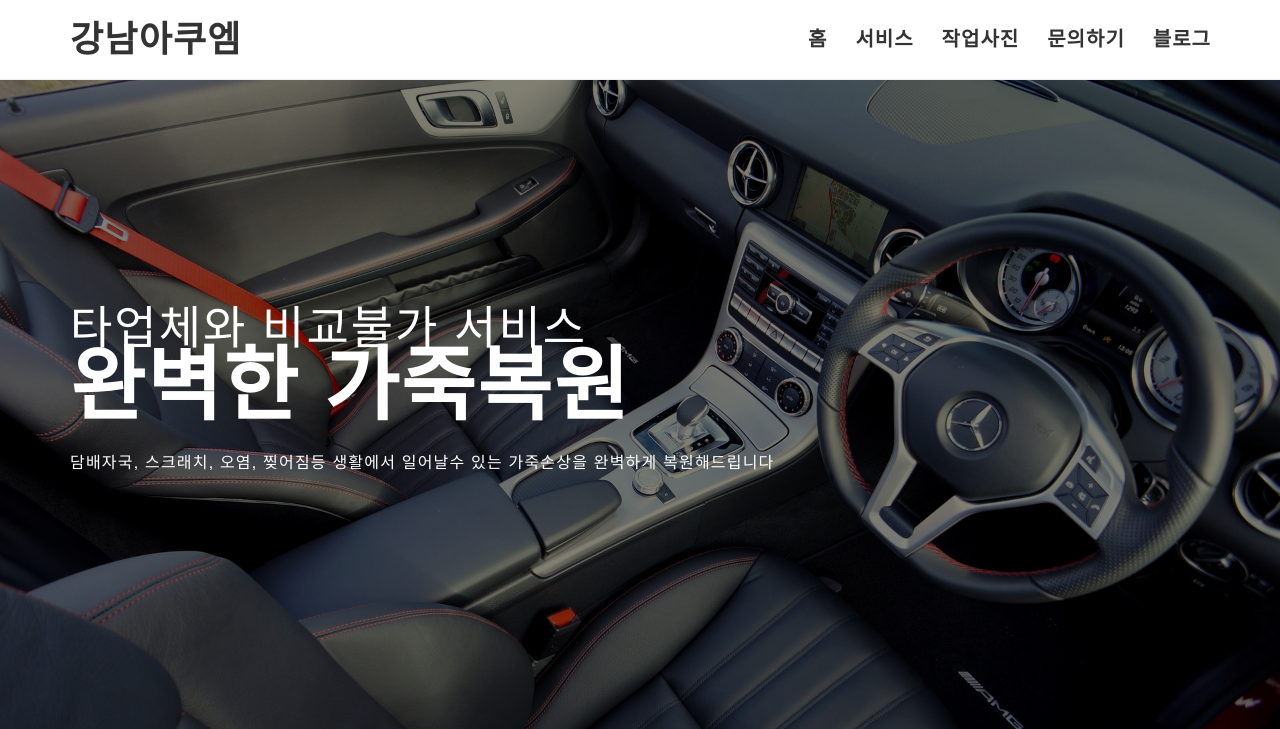
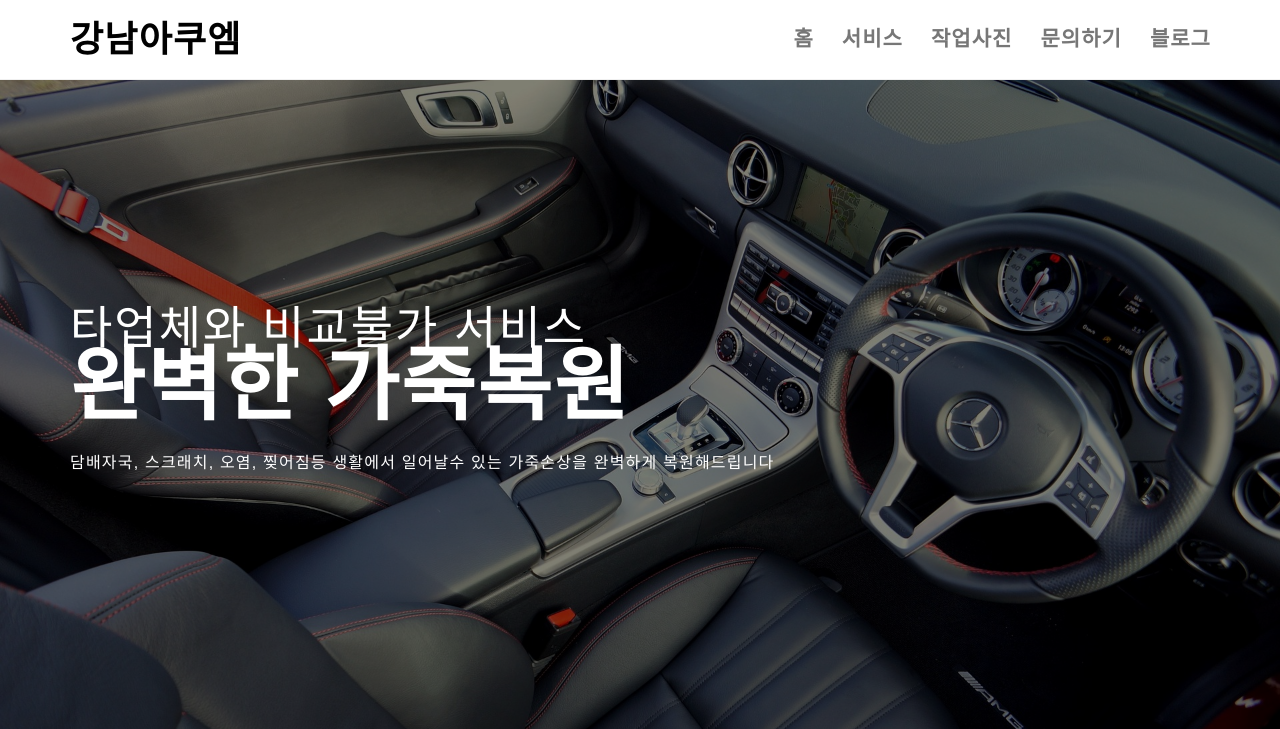
Before and after one commit to xncbf/aquam, a Django app: template aquam/blog/templates/cluster/index.html in a window 1280 px wide. Shown: the top 729 px of the page. Run offline with Django 3.2, Linux system fonts and the light colour scheme; the template is opened without the code that fills it, so the values that code supplies are empty; some libraries are stand-ins or nearby versions; some web fonts are replaced.

Commit message:
스타일시트 수정

```diff
--- a/aquam/blog/static/blog/css/style.css
+++ b/aquam/blog/static/blog/css/style.css
@@ -56,7 +56,7 @@
 	}
 
 	a {
-		color: #333;
+		color: #777;
 		-webkit-transition: all 0.2s ease-in-out;
 		-moz-transition: all 0.2s ease-in-out;
 		-ms-transition: all 0.2s ease-in-out;
@@ -206,7 +206,7 @@
 	.st-navbar ul li a{
 		text-transform: uppercase;
 		font-weight: 600;
-		font-size:20px;
+		font-size: 21px;
 		font-family: "Nanum Gothic";
 		letter-spacing: 0.05em;
 		padding: 0;
--- a/aquam/templates/layout.html
+++ b/aquam/templates/layout.html
@@ -82,7 +82,7 @@
 				    	<span class="icon-bar"></span>
 				    	<span class="icon-bar"></span>
 					</button>
-					<a class="" href="/" style="float:left"><h1>강남아쿠엠</h1>
+					<a class="" href="/" style="float:left; color: #000;"><h1>강남아쿠엠</h1>
 <!-- 						<img src="images/logo.png" alt=""> -->
 					</a>
 				</div>
```
